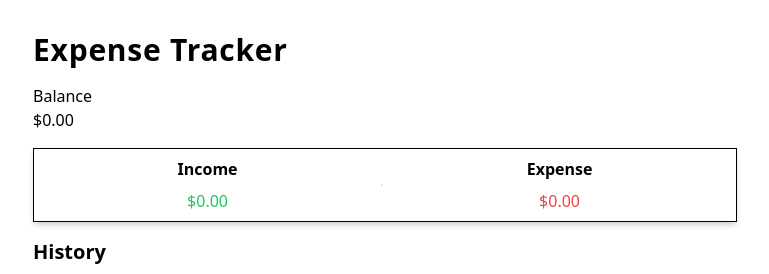
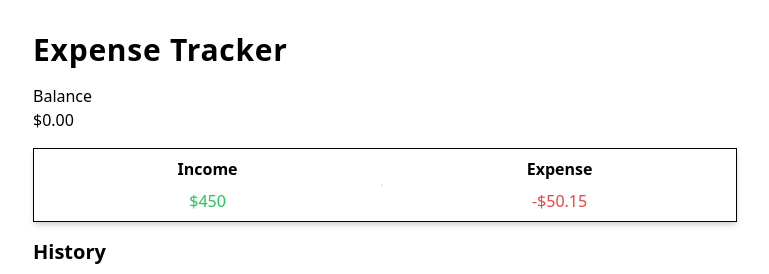
Before and after one commit to anggawidiarta/vuernification, a Vue app: page / in a window 1280 px wide. Shown: the top 274 px of the page, without its empty margins (255-1024 px from the left). Built offline with nearby package versions, Linux system fonts and the light colour scheme.

Commit message:
fix: add incomeexpense feature

```diff
--- a/src/components/IncomeExpense.vue
+++ b/src/components/IncomeExpense.vue
@@ -5,12 +5,12 @@
   >
     <div class="flex flex-col items-center justify-center gap-2">
       <h3 class="font-bold">Income</h3>
-      <p class="text-green-500">$0.00</p>
+      <p class="text-green-500">${{ props.income }}</p>
     </div>
     <div class="border h-3/4 place-self-center"></div>
     <div class="flex flex-col items-center justify-center gap-2">
       <h3 class="font-bold">Expense</h3>
-      <p class="text-red-500">$0.00</p>
+      <p class="text-red-500">-${{ props.expense * -1.0 }}</p>
     </div>
   </section>
 </template>
```
